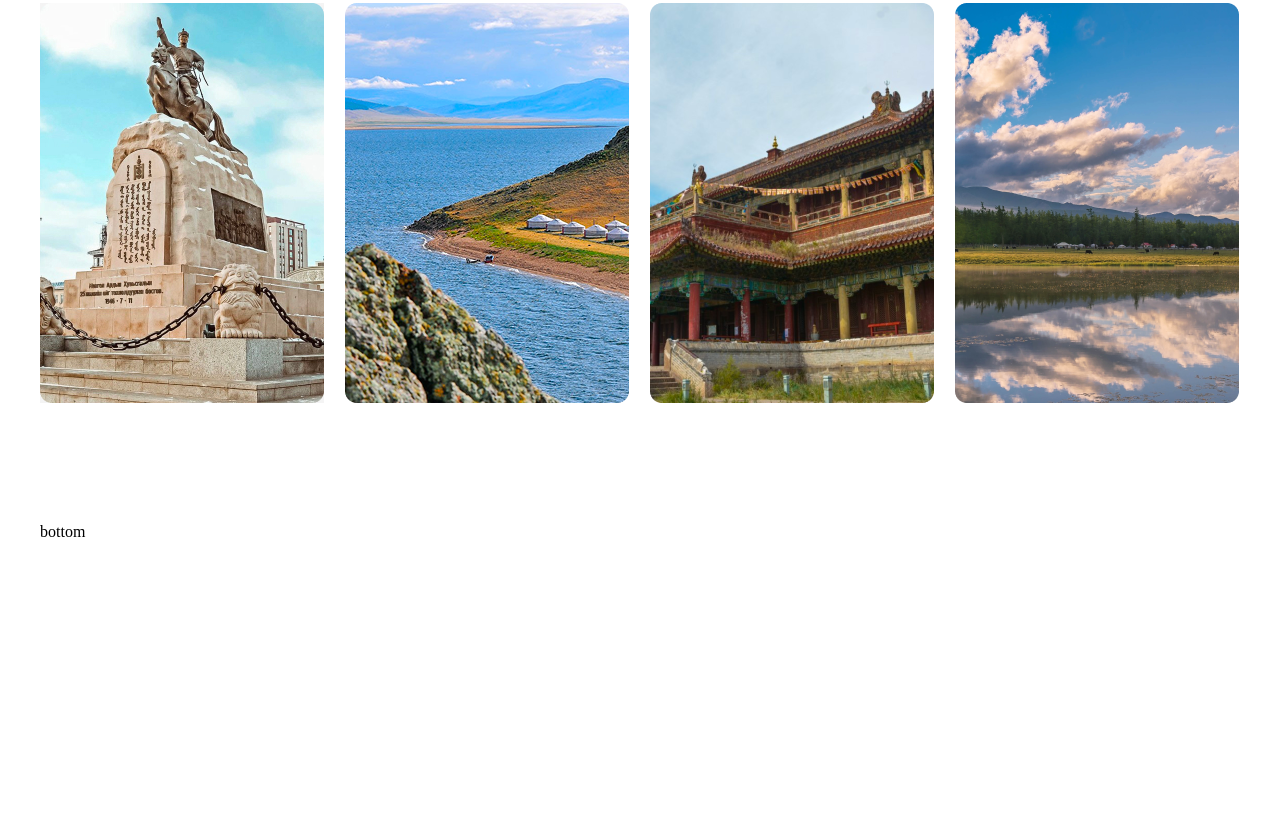
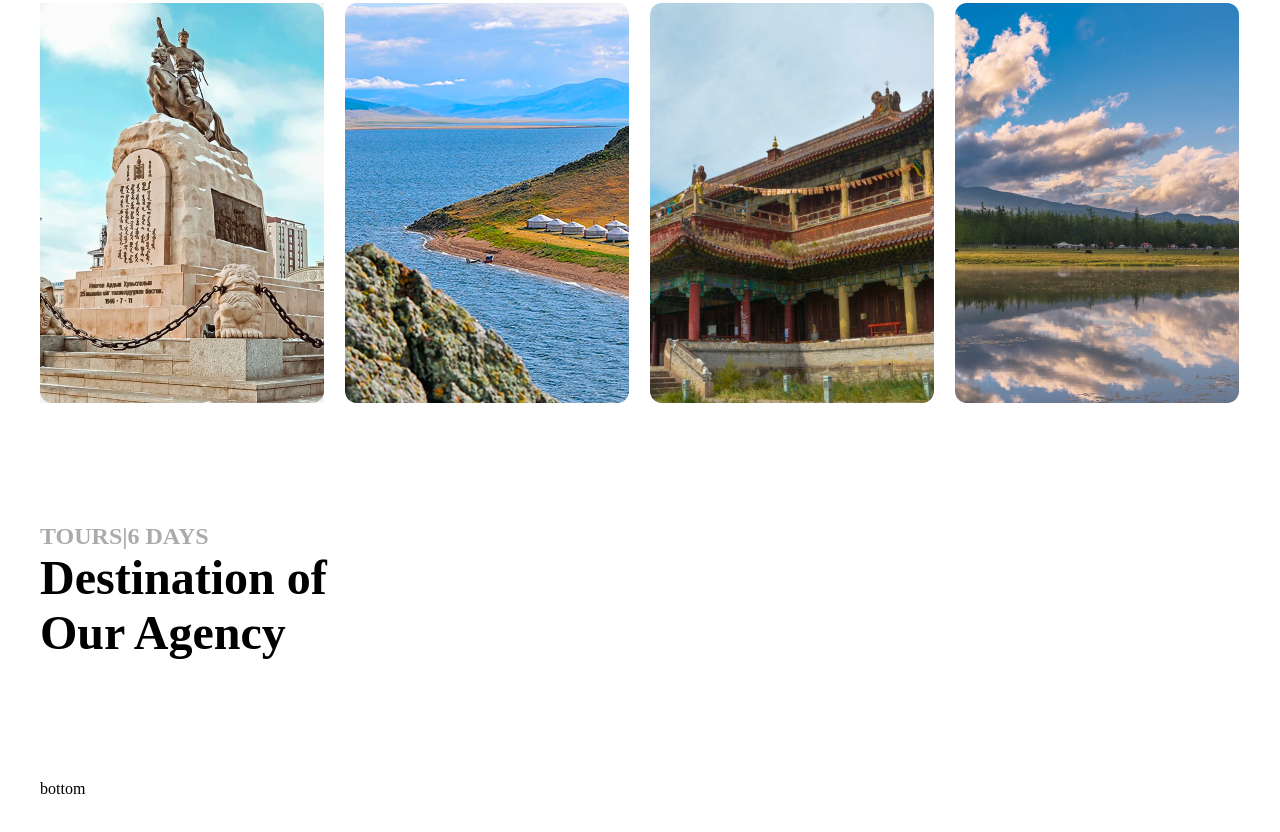
Before and after one commit to qussi1115-hub/Landing, a plain HTML site: page index.html in a window 1280 px wide. Shown: the part 391-1223 px from the top of the page. Before the commit the page ends 1052 px from the top, so only its background shows below. Drawn offline with Linux system fonts and the light colour scheme.

Commit message:
https://github.com/qussi1115-hub/Landing.git

```diff
--- a/index.css
+++ b/index.css
@@ -47,3 +47,17 @@ header{
 }
 
 /* middle section */
+.middle_section > h1{
+    width: 198;
+    height: 29;
+    color: #ABABAB;
+}
+
+.middle_section > p{
+    width: 358;
+    height: 118;
+    top: 39px;
+    font-weight: 700;
+    font-style: Bold;
+    font-size: 48px;
+}
--- a/index.html
+++ b/index.html
@@ -24,8 +24,10 @@
             </div>
         </section>
         <!-- middle section -->
-        <section>
-
+        <section class="middle_section">
+            <h1>TOURS|6 DAYS</h1>
+            <P>Destination of
+            <br>Our Agency</P>
         </section>
         <section>bottom</section>
     </main>
```
